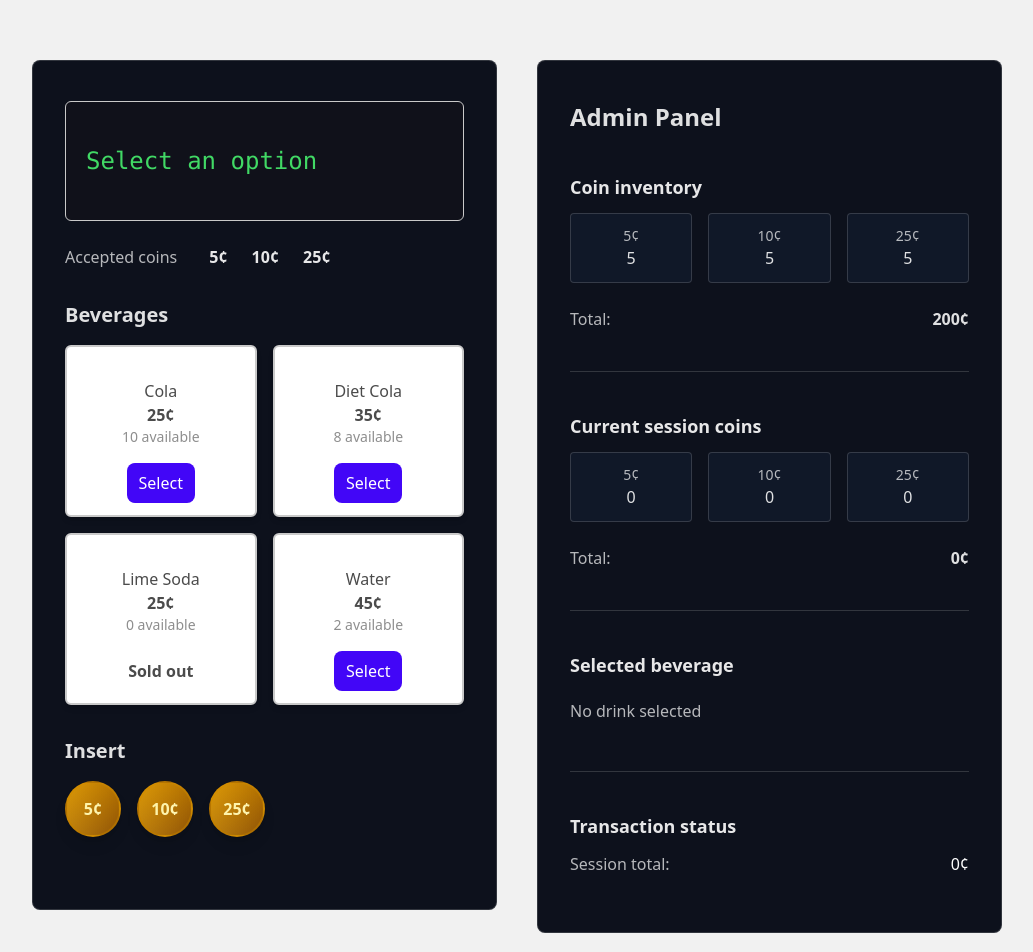
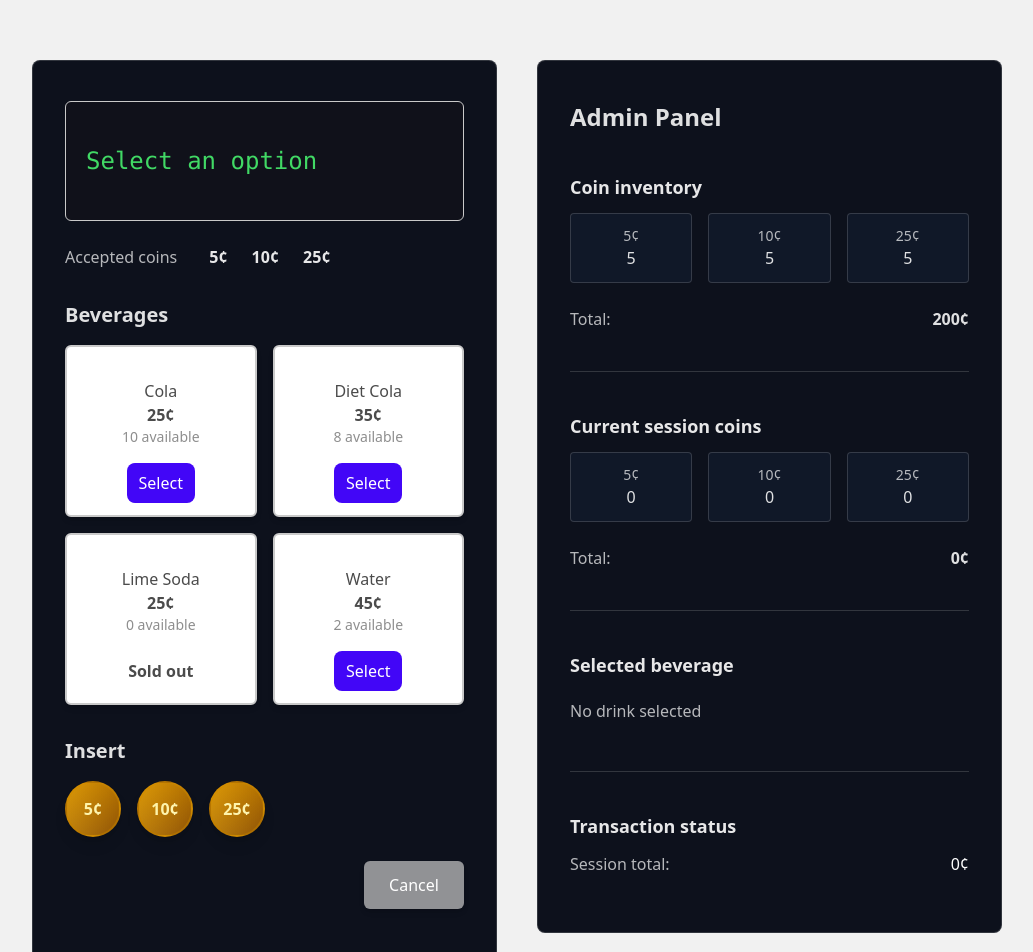
Before and after one commit to iyriss/vending-machine, a React (Vite) app: page / in a window 1280 px wide. Shown: the top 952 px of the page, without its empty margins (123-1156 px from the left). Built offline with nearby package versions, Linux system fonts and the light colour scheme.

Commit message:
Add cancel button

```diff
--- a/src/App.tsx
+++ b/src/App.tsx
@@ -221,7 +221,11 @@ function App() {
             selectedDrink={selectedDrink}
             onSelect={handleSelectDrink}
           />
-          <Coins onCoinClick={handleCoinClick} />
+          <Coins
+            cancelButtonEnabled={insertedCoins > 0 || !!selectedDrink}
+            onCoinClick={handleCoinClick}
+            onCancel={handleCancel}
+          />
         </div>
 
         <AdminPanel
--- a/src/components/Coins.tsx
+++ b/src/components/Coins.tsx
@@ -1,7 +1,9 @@
 const coins: Coin[] = [5, 10, 25];
 
 type CoinsProps = {
+  cancelButtonEnabled: boolean;
   onCoinClick: (coin: Coin) => void;
+  onCancel: () => void;
 };
 
 export const Coins = (props: CoinsProps) => {
@@ -19,7 +21,7 @@ export const Coins = (props: CoinsProps) => {
             key={coin}
             type='button'
             onClick={() => handleCoinClick(coin)}
-            className='font-bold shadow-lg hover:opacity-90 rounded-full bg-gradient-to-br from-yellow-600 to-yellow-800 h-14 w-14 flex items-center justify-center border-2 border-yellow-500/30 text-yellow-100 relative overflow-hidden focus:outline-none focus:ring-2 focus:ring-yellow-400 cursor-pointer'
+            className='font-bold shadow-lg hover:opacity-90 rounded-full bg-gradient-to-br from-yellow-600 to-yellow-800 h-14 w-14 flex items-center justify-center border-2 border-yellow-500/30 text-yellow-100 relative overflow-hidden cursor-pointer'
             aria-label={`Insert ${coin} cents`}
           >
             <div className='absolute inset-0 bg-gradient-to-br from-yellow-400/20 to-transparent'></div>
@@ -28,8 +30,22 @@ export const Coins = (props: CoinsProps) => {
           </button>
         ))}
       </div>
+
+      <div className='mt-6 flex justify-end'>
+        <button
+          className={`border-none min-w-[100px] bg-[#dc0000] text-white px-2 py-3 rounded-md shadow-md ${
+            props.cancelButtonEnabled
+              ? 'hover:bg-[#cb0d0d] cursor-pointer '
+              : 'bg-silver/70 cursor-not-allowed'
+          }`}
+          disabled={!props.cancelButtonEnabled}
+          onClick={props.onCancel}
+        >
+          Cancel
+        </button>
+      </div>
     </div>
   );
 };
 
-// ¢
+// todo: cents for over 100
```
